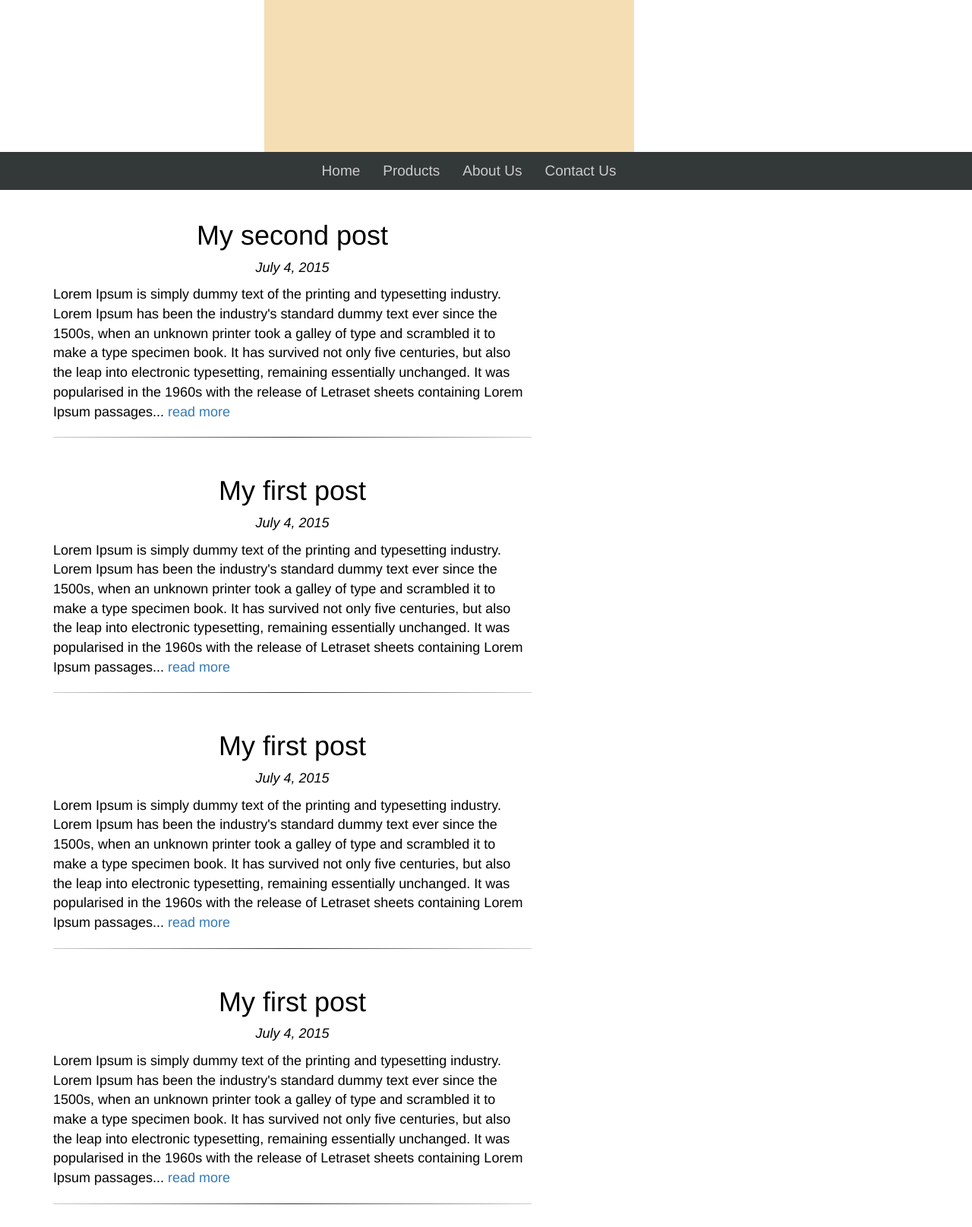
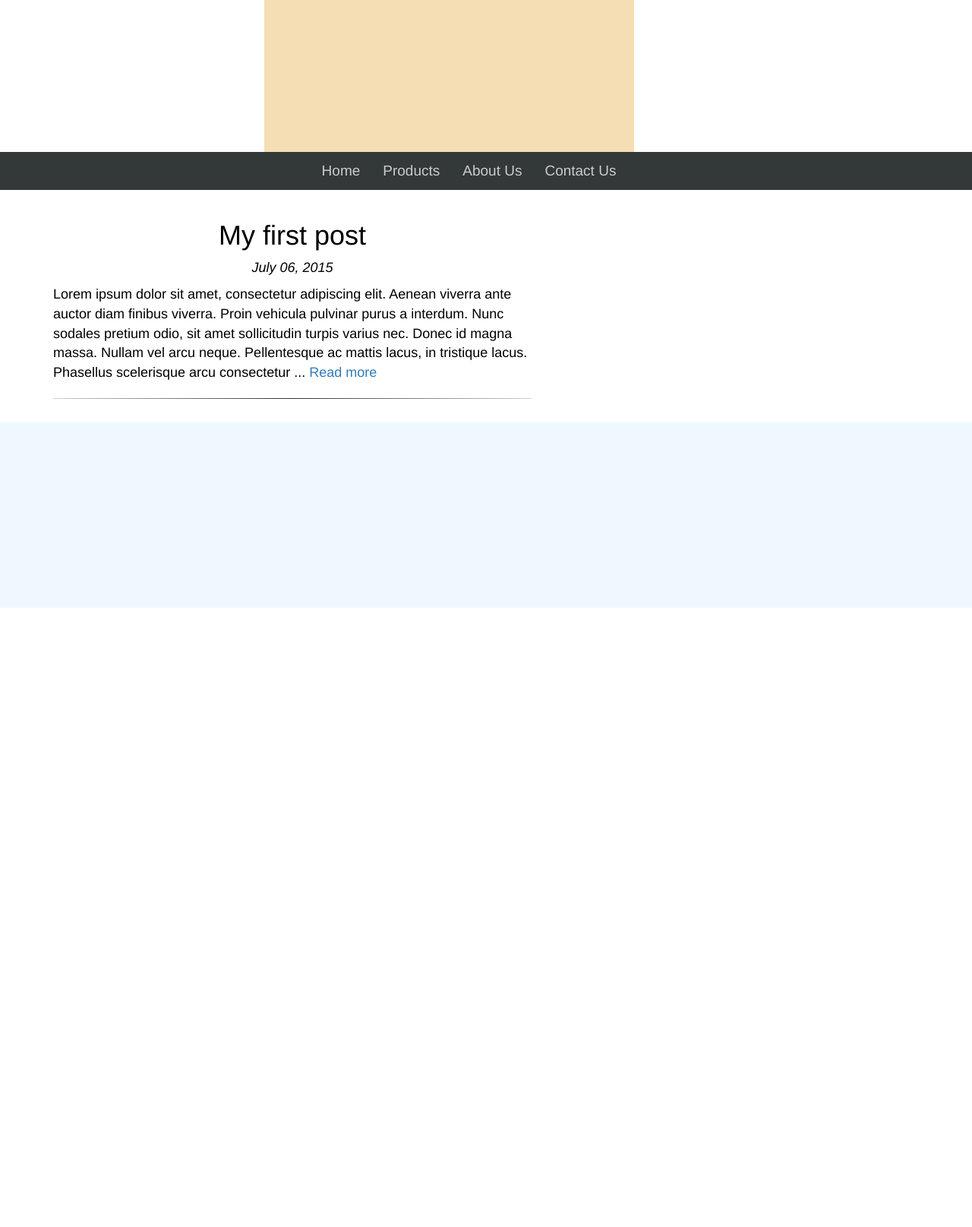
Before and after one commit to Zenext/Personal-Blog, a Flask app: page / in a window 1280 px wide. Shown: the whole page at 76% size. After the commit the page ends 800 px from the top, so only its background shows below. Run offline with Flask 2, Linux system fonts and the light colour scheme; some libraries are stand-ins or nearby versions.

Commit message:
Changed post preview max length to 350 symbols

```diff
--- a/app.py
+++ b/app.py
@@ -3,7 +3,8 @@ from flask import Flask, render_template, redirect, url_for, request, session
 from models import User, Post
 from postForm import *
 
-import datetime
+import time
+from datetime import date
 
 app = Flask(__name__)
 
@@ -16,7 +17,7 @@ def main():
     if 'username' in session:
         title = 'Admin home'
         addpost = True
-    return render_template('main.html', addpost=addpost)
+    return render_template('main.html', addpost=addpost, posts=Post.select())
 
 @app.route('/about')
 def about():
@@ -44,7 +45,8 @@ def addpost():
     form = addPostForm(request.form)
     if request.method == 'POST' and form.validate():
         post = Post.create(header=form.name.data,
-                    text=form.text.data)
+                    text=form.text.data,
+                    created_date=date.today().strftime('%B %d, %Y'))
 
     if 'username' in session:
         return render_template('addpost.html', form=form)
--- a/models.py
+++ b/models.py
@@ -18,6 +18,7 @@ class User(BaseModel):
 class Post(BaseModel):
     header = CharField()
     text = TextField()
+    created_date = DateField()
 
     class Meta:
         order_by = ('header',)
--- a/postForm.py
+++ b/postForm.py
@@ -1,6 +1,4 @@
 from wtforms import Form, StringField, BooleanField, validators
-
-from datetime import datetime
 
 class addPostForm(Form):
     name = StringField('Name', [validators.Length(min=4, max=500)])
--- a/templates/main.html
+++ b/templates/main.html
@@ -9,30 +9,15 @@
 
 {% block content %}
 <div class='blog-posts'>
-                    <article id='post'>
-                      <header id='postHeader'><h1 id='content-header'>My second post</h1></header>
-                      <p id='post-date'>July 4, 2015</p>
-                      <p>Lorem Ipsum is simply dummy text of the printing and typesetting industry. Lorem Ipsum has been the industry's standard dummy text ever since the 1500s, when an unknown printer took a galley of type and scrambled it to make a type specimen book. It has survived not only five centuries, but also the leap into electronic typesetting, remaining essentially unchanged. It was popularised in the 1960s with the release of Letraset sheets containing Lorem Ipsum passages... <a href="">read more</a></p>
-                        <hr>
-                    </article>
-                    <article id='post'>
-                      <header id='postHeader'><h1 id='content-header'>My first post</h1></header>
-                      <p id='post-date'>July 4, 2015</p>
-                      <p>Lorem Ipsum is simply dummy text of the printing and typesetting industry. Lorem Ipsum has been the industry's standard dummy text ever since the 1500s, when an unknown printer took a galley of type and scrambled it to make a type specimen book. It has survived not only five centuries, but also the leap into electronic typesetting, remaining essentially unchanged. It was popularised in the 1960s with the release of Letraset sheets containing Lorem Ipsum passages... <a href="">read more</a></p>
-                        <hr>
-                    </article>
-                    <article id='post'>
-                      <header id='postHeader'><h1 id='content-header'>My first post</h1></header>
-                      <p id='post-date'>July 4, 2015</p>
-                      <p>Lorem Ipsum is simply dummy text of the printing and typesetting industry. Lorem Ipsum has been the industry's standard dummy text ever since the 1500s, when an unknown printer took a galley of type and scrambled it to make a type specimen book. It has survived not only five centuries, but also the leap into electronic typesetting, remaining essentially unchanged. It was popularised in the 1960s with the release of Letraset sheets containing Lorem Ipsum passages... <a href="">read more</a></p>
-                        <hr>
-                    </article>
-                    <article id='post'>
-                      <header id='postHeader'><h1 id='content-header'>My first post</h1></header>
-                      <p id='post-date'>July 4, 2015</p>
-                      <p>Lorem Ipsum is simply dummy text of the printing and typesetting industry. Lorem Ipsum has been the industry's standard dummy text ever since the 1500s, when an unknown printer took a galley of type and scrambled it to make a type specimen book. It has survived not only five centuries, but also the leap into electronic typesetting, remaining essentially unchanged. It was popularised in the 1960s with the release of Letraset sheets containing Lorem Ipsum passages... <a href="">read more</a></p>
-                        <hr>
-                    </article>
-                </div>
-            </div>
+    {% block posts %}
+        {% for post in posts %}
+            <article id='post'>
+                <header id="postHeader"><h1 id='content-header'>{{ post.header }}</h1></header>
+                <p id='post-date'>{{ post.created_date }}</p>
+                <p>{{ post.text[:350] + '...' }} <a href=''>Read more</a></p>
+                <hr>
+            </article>
+        {% endfor %}
+    {% endblock %}
+</div>
 {% endblock %}
```
Also changed, not shown: blog.db, 2 other files.
